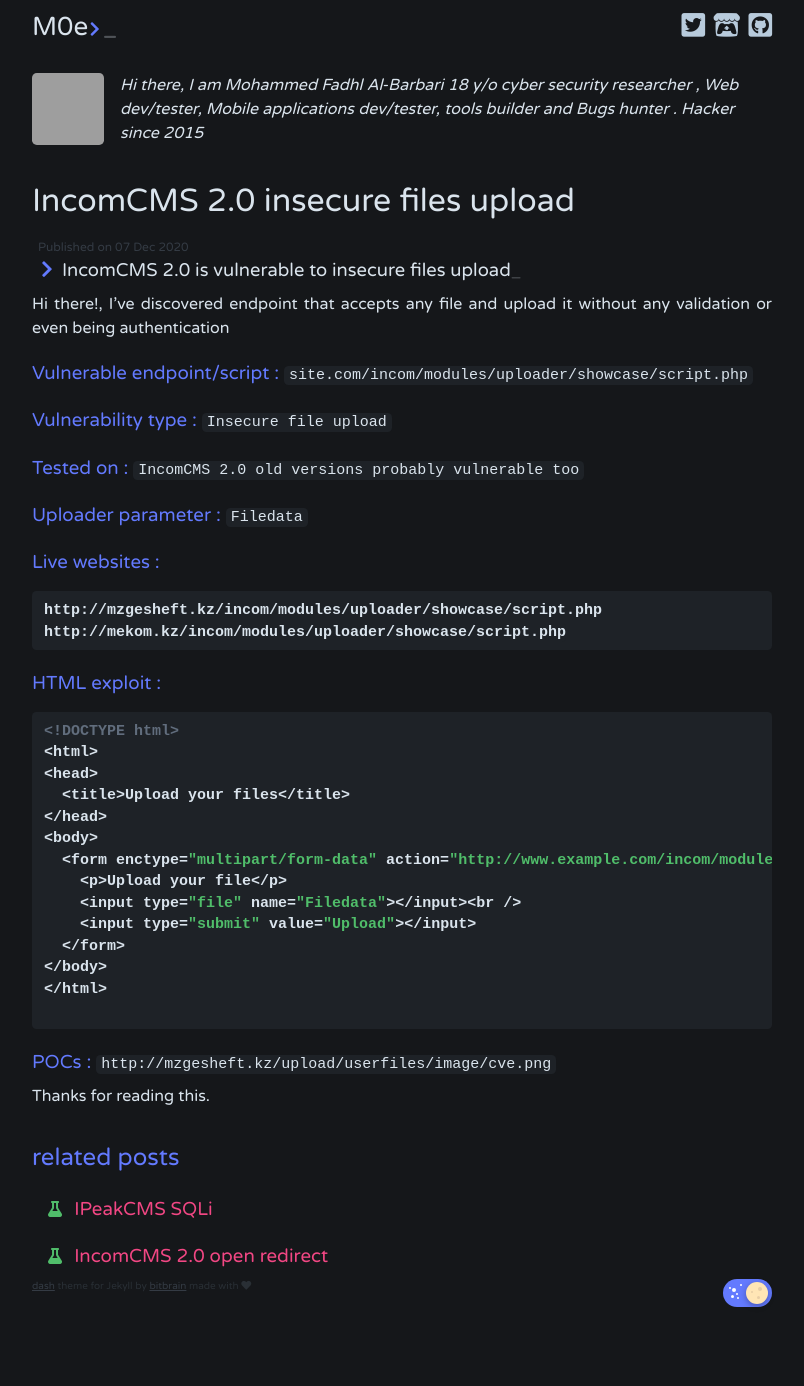
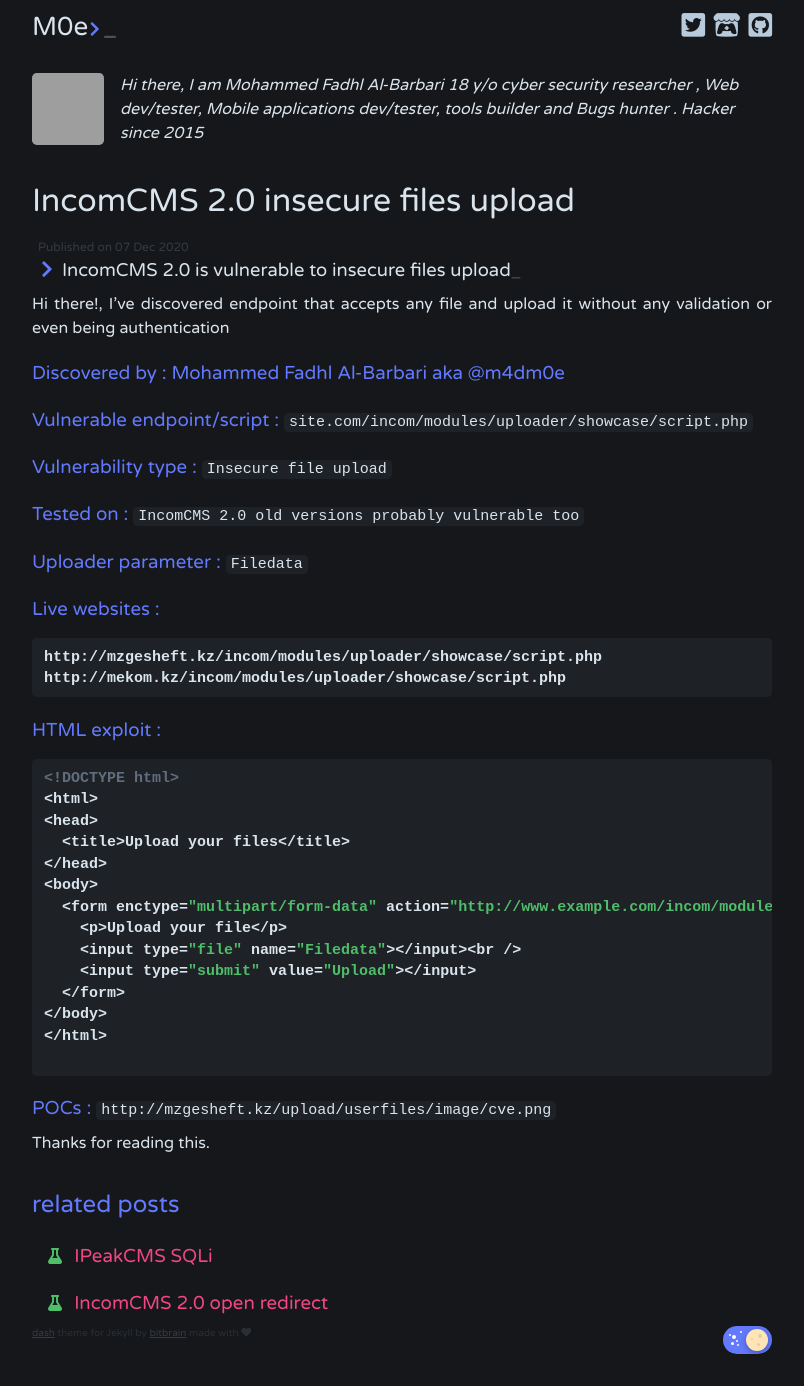
Before and after one commit to Spellingis/Spellingis.github.io, a Jekyll site: the page built from _posts/2020-12-07-incom-insecure-up.md, in a window 1280 px wide. Shown: the whole page, without its empty margins (238-1042 px from the left). Built offline with Jekyll 4.4.1, drawn with Linux system fonts in a browser that asks for light colours; comment, search, counter and statistics services are not loaded; before the commit the page ends 1339 px from its top, so only the background shows below that; grey boxes are pictures that could not be loaded.

Commit message:
Update 2020-12-07-incom-insecure-up.md

```diff
--- a/_posts/2020-12-07-incom-insecure-up.md
+++ b/_posts/2020-12-07-incom-insecure-up.md
@@ -5,6 +5,8 @@ description: IncomCMS 2.0 is vulnerable to insecure files upload
 tags: exploits bugbounty
 ---
   Hi there!, I've discovered endpoint that accepts any file and upload it without any validation or even being authentication
+
+### Discovered by : Mohammed Fadhl Al-Barbari aka @m4dm0e
 
 
 ### Vulnerable endpoint/script : `site.com/incom/modules/uploader/showcase/script.php`
```
